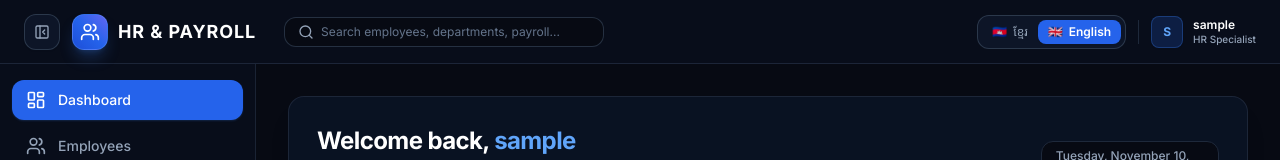
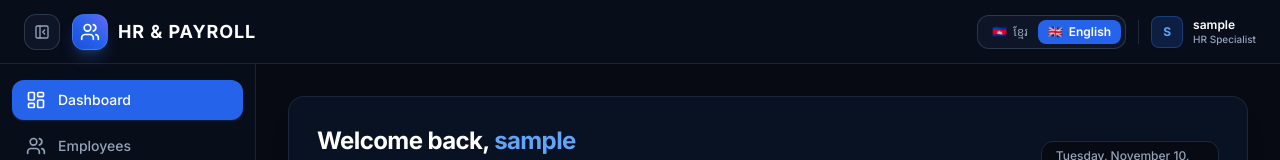
Before and after one commit to YimLemeng/HR-payroll-system-UI, a React (Vite) app: page /dashboard in a window 1280 px wide. Shown: the top 160 px of the page. Built offline with nearby package versions, Linux system fonts and the light colour scheme; no server answers; sample sign-in values are in the browser's storage; a web font is replaced by a local one.

Commit message:
feat: remove global search bar from header layout

```diff
--- a/src/components/layout/Header.jsx
+++ b/src/components/layout/Header.jsx
@@ -6,7 +6,6 @@ import BrandLogo from '../common/BrandLogo';
 import {
   PanelLeftClose,
   PanelLeftOpen,
-  Search,
 } from 'lucide-react';
 
 const Header = ({ isCollapsed, setIsCollapsed }) => {
@@ -40,16 +39,6 @@ const Header = ({ isCollapsed, setIsCollapsed }) => {
             </span>
           </div>
         </div>
-
-        {/* Global Search Bar */}
-        <div className="relative w-64 lg:w-80 hidden md:block ml-4">
-          <Search className="w-4 h-4 text-slate-400 absolute left-3.5 top-1/2 -translate-y-1/2 pointer-events-none" />
-          <input
-            type="text"
-            placeholder={t('searchPlaceholder')}
-            className="w-full pl-9 pr-4 py-1.5 bg-[#070a13] text-slate-200 placeholder:text-slate-500 text-xs rounded-xl border border-slate-700/70 focus:outline-none focus:ring-2 focus:ring-blue-500/30 focus:border-blue-500 transition-all"
-          />
-        </div>
       </div>
 
       {/* Right Controls: Language Switcher, User Profile */}
```
